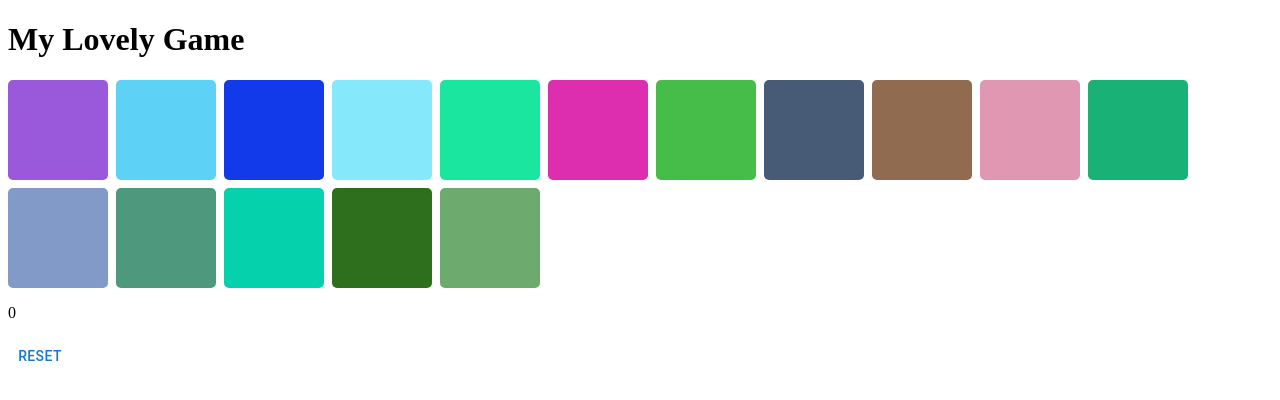
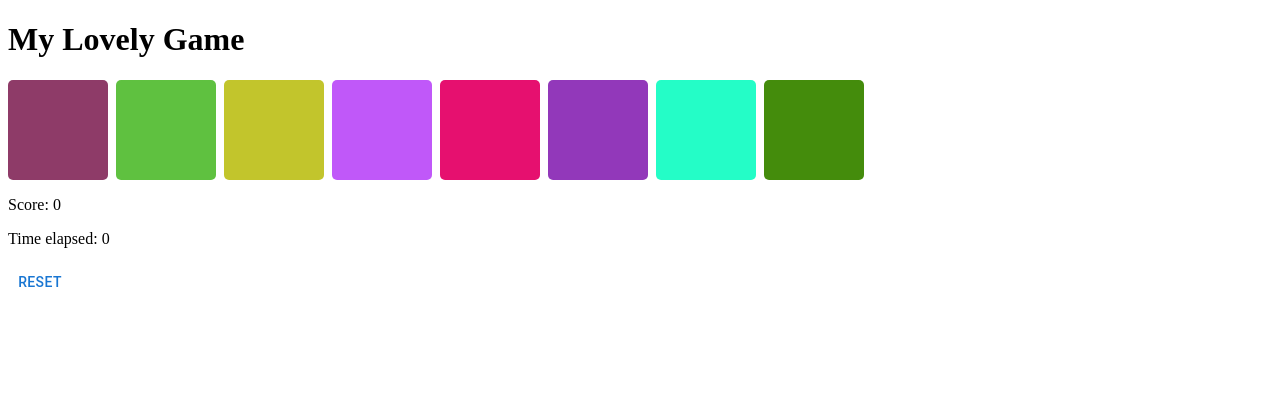
Before and after one commit to mary-hamilton/Memory-Game, a React (Create React App) app: page / in a window 1280 px wide. Shown: the top 400 px of the page. Built offline with nearby package versions, Linux system fonts and the light colour scheme; the HTML template or start-up script is replaced by a standard one.

Commit message:
added timer, needs refining

```diff
--- a/src/App.jsx
+++ b/src/App.jsx
@@ -1,6 +1,8 @@
 import TileGrid from "./TileGrid";
 import {useEffect, useState} from "react";
 import {Button} from "@mui/material";
+import Timer from "./Timer";
+import {logDOM} from "@testing-library/react";
 
 const App = () => {
 
@@ -17,11 +19,19 @@ const App = () => {
         return {text, id, flipped: false, guessed: false, colour: randomColour()}
     };
 
-    const staticArray = ['Egg', 'Rice', 'Cream', 'Honey', 'Salmon', 'Steve', 'Fish', 'Different Egg'];
+    const staticArray = ['Egg',
+        // 'Rice',
+        // 'Cream',
+        // 'Honey',
+        // 'Salmon',
+        'Steve',
+        'Fish',
+        'Different Egg'];
 
     const setUpGame = (array) => {
         setGuessArray([]);
         setScore(0);
+        setTimecount(0);
         const doubleArray = [...array, ...array];
         const idArray = doubleArray.map((item, i) => makeTileData(item, i));
         return idArray.sort((a, b) => 0.5 - Math.random());
@@ -30,11 +40,17 @@ const App = () => {
     const [guessArray, setGuessArray] = useState([]);
     const [workingArray, setWorkingArray] = useState([]);
     const [score, setScore] = useState(0);
+    const [timecount, setTimecount] = useState(0);
 
+
+    const uniquePairs = workingArray.length / 2
     const matchingGuesses = (guessArray.length === 2) && (guessArray[0].text === guessArray[1].text);
+    const newScore = workingArray.filter((card) => card.guessed === true) / 2
 
     useEffect(() => setWorkingArray(setUpGame(staticArray)), [setWorkingArray]);
     useEffect(() => setScore(matchingGuesses ? s => s + 1 : s => s),[matchingGuesses, setScore]);
+
+    useEffect(() => console.log("rerendered"))
 
     const handleClick = () => {
        setWorkingArray(setUpGame(staticArray));
@@ -51,7 +67,13 @@ const App = () => {
                 setScore={setScore}
                 matchingGuesses={matchingGuesses}
             />
-            <p>{score}</p>
+            <p>Score: {score}</p>
+            <Timer
+                timecount={timecount}
+                setTimecount={setTimecount}
+                score={score}
+                uniquePairs={uniquePairs}
+            />
             <Button
                 onClick={handleClick}
             >Reset</Button>
--- /dev/null
+++ b/src/Timer.jsx
@@ -0,0 +1,18 @@
+import {useEffect} from "react";
+
+const Timer = ({timecount, setTimecount, score, uniquePairs}) => {
+
+    useEffect( () => {
+        const counter = setInterval(() => setTimecount(score !== uniquePairs ? t => t + 1 : t => t), 1000);
+        return () => clearInterval(counter)
+    }, [setTimecount, score])
+
+
+    return (
+        <>
+            <p>{score === uniquePairs ? `Your final time is: ${timecount} seconds!` : `Time elapsed: ${timecount}`}</p>
+        </>
+    )
+}
+
+export default Timer;
```
